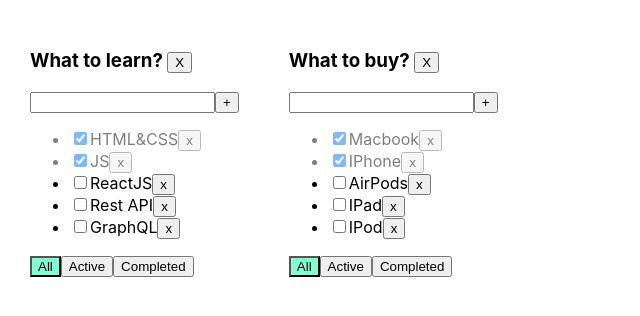
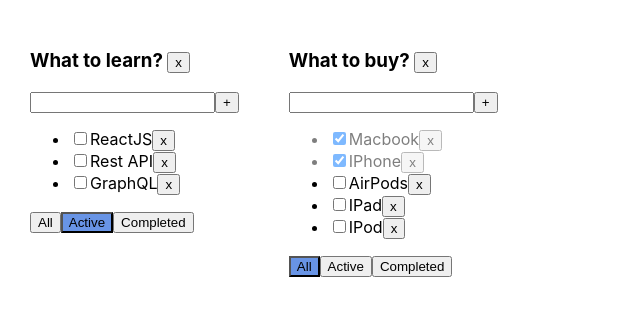
Before and after one commit to aliaksandr-batskalevich/3-react-toDoList, a React (Create React App) app: page / in a window 1280 px wide. Shown: the top 316 px of the page, without its empty margins (0-640 px from the left). Built offline with nearby package versions, Linux system fonts and the light colour scheme.

Commit message:
files of 5th week (after additional lesson)

```diff
--- a/src/App.css
+++ b/src/App.css
@@ -16,7 +16,7 @@
 }
 
 .active-filter {
-  background-color: aquamarine;
+  background-color: rgba(12, 83, 213, 0.62);
 }
 
 .is-done {
--- a/src/App.tsx
+++ b/src/App.tsx
@@ -4,107 +4,87 @@
 import {v1} from 'uuid';
 
 export type FilterValuesType = "all" | "active" | "completed";
-type todoListsType = {
+type todoListType = {
     id: string
     title: string
-    filter: FilterValuesType
-};
-type taskType = {
-    id: string
-    title: string
-    isDone: boolean
-}
-type tasksType = {
-    [id: string]: Array<taskType>
+    filterValue: FilterValuesType
 }
 
 function App() {
 
-    const todoListId1 = v1();
-    const todoListId2 = v1();
+    let todoListID1 = v1();
+    let todoListID2 = v1();
 
-    let [todoLists, setTodoLists] = useState<Array<todoListsType>>([    // GOOD)))
-        {
-            id: todoListId1,
-            title: 'What to learn?',
-            filter: 'all'
-        },
-        {
-            id: todoListId2,
-            title: 'What to buy?',
-            filter: 'all'
-        }
-    ])
+    let [todoLists, setTodoLists] = useState<Array<todoListType>>([
+        {id: todoListID1, title: 'What to learn?', filterValue: "active"},
+        {id: todoListID2, title: 'What to buy?', filterValue: "all"},
+    ]);
 
-    let [tasks, setTasks] = useState<tasksType>({
-            [todoListId1]: [
+    let [tasks, setTasks] = useState({
+        [todoListID1]: [
             {id: v1(), title: "HTML&CSS", isDone: true},
             {id: v1(), title: "JS", isDone: true},
             {id: v1(), title: "ReactJS", isDone: false},
             {id: v1(), title: "Rest API", isDone: false},
-                {id: v1(), title: "GraphQL", isDone: false},
+            {id: v1(), title: "GraphQL", isDone: false}
         ],
-            [todoListId2]: [
+        [todoListID2]: [
             {id: v1(), title: "Macbook", isDone: true},
             {id: v1(), title: "IPhone", isDone: true},
             {id: v1(), title: "AirPods", isDone: false},
             {id: v1(), title: "IPad", isDone: false},
-                {id: v1(), title: "IPod", isDone: false},
+            {id: v1(), title: "IPod", isDone: false}
         ]
     });
 
-    const removeTodoList = (id: string) => {
-        setTodoLists(todoLists.filter(el => el.id !== id));
-        delete tasks[id];
-    };
-
-    function removeTask(id: string, taskId: string) {                               // GOOD))))
-        setTasks({...tasks, [id]: tasks[id].filter(t => t.id != taskId)});
-    };
-
-    function addTask(id: string, title: string) {                                   // GOOD))))
-        setTasks({...tasks, [id]: [{id: v1(), title: title, isDone: false}, ...tasks[id]]});
-    };
-
-    function changeStatus(id: string, taskId: string, isDone: boolean) {            // GOOD))))
-        setTasks({...tasks, [id]: tasks[id].map( el => el.id === taskId ? {...el, isDone: isDone} : el)})
-    };
-
-    function changeFilter(id: string, value: FilterValuesType) {
-        setTodoLists(todoLists.map(el => el.id === id ? {...el, filter: value} : el));
-    };
-
-    let todoListsRender = todoLists.map(el => {
-
-        let tasksForTodolist = tasks[el.id];
-        if (el.filter === "active") {
-            tasksForTodolist = tasks[el.id].filter(t => t.isDone === false);
-        }
-        if (el.filter === "completed") {
-            tasksForTodolist = tasks[el.id].filter(t => t.isDone === true);
+    const removeTodoList = (todoListID: string) => {
+        setTodoLists(todoLists.filter(el => el.id !== todoListID));
+        delete tasks[todoListID];
     }
 
+    function removeTask(todoListID: string, id: string) {
+        setTasks({...tasks, [todoListID]: tasks[todoListID].filter(t => t.id !== id)});
+    }
+
+    function addTask(todoListID: string, title: string) {
+        setTasks({...tasks, [todoListID]: [{id: v1(), title: title, isDone: false}, ...tasks[todoListID]]});
+    }
+
+    function changeStatus(todoListID: string, taskId: string, isDone: boolean) {
+        setTasks({
+            ...tasks,
+            [todoListID]: tasks[todoListID].map(el => el.id === taskId ? {...el, isDone: isDone} : el)
+        });
+    }
+
+    function changeFilter(todoListID: string, value: FilterValuesType) {
+        setTodoLists(todoLists.map(el => el.id === todoListID ? {...el, filterValue: value} : el));
+    }
+
+    let todoListRender = todoLists.map(el => {
+
         return (
-            <Todolist key={el.id}
-                      id={el.id}
+            <Todolist
+                key={el.id}
+                todoListID={el.id}
                 title={el.title}
-                      tasks={tasksForTodolist}
+                tasks={tasks[el.id]}
+                removeTodoList={removeTodoList}
                 removeTask={removeTask}
                 changeFilter={changeFilter}
                 addTask={addTask}
                 changeTaskStatus={changeStatus}
-                      removeTodoList={removeTodoList}
-                      filter={el.filter}
+                filter={el.filterValue}
             />
         )
-    });
+    })
 
 
     return (
         <div className="App">
-            {todoListsRender}
+            {todoListRender}
         </div>
     );
-};
+}
 
 export default App;
--- a/src/Todolist.tsx
+++ b/src/Todolist.tsx
@@ -6,16 +6,15 @@
     title: string
     isDone: boolean
 }
-
 type PropsType = {
-    id: string
+    todoListID: string
     title: string
     tasks: Array<TaskType>
-    removeTask: (id: string, taskId: string) => void
-    changeFilter: (id: string, value: FilterValuesType) => void
-    addTask: (id: string, title: string) => void
-    changeTaskStatus: (id: string, taskId: string, isDone: boolean) => void
-    removeTodoList: (id: string) => void
+    removeTodoList: (todoListID: string) => void
+    removeTask: (todoListID: string, taskId: string) => void
+    changeFilter: (todoListID: string, value: FilterValuesType) => void
+    addTask: (todoListID: string, title: string) => void
+    changeTaskStatus: (todoListID: string, taskId: string, isDone: boolean) => void
     filter: FilterValuesType
 }
 
@@ -26,7 +25,7 @@
 
     const addTask = () => {
         if (title.trim() !== "") {
-            props.addTask(props.id, title.trim());
+            props.addTask(props.todoListID, title.trim());
             setTitle("");
         } else {
             setError("Title is required");
@@ -44,17 +43,34 @@
         }
     }
 
-    const onAllClickHandler = () => props.changeFilter(props.id,"all");
-    const onActiveClickHandler = () => props.changeFilter(props.id,"active");
-    const onCompletedClickHandler = () => props.changeFilter(props.id,"completed");
+    const removeTodoListHandler = (event: MouseEvent<HTMLButtonElement>) => {
+        props.removeTodoList(props.todoListID);
+    }
 
-    const removeTodoListHandler = (event: MouseEvent<HTMLButtonElement>) => {
-        props.removeTodoList(props.id)
-    }
+    const onAllClickHandler = () => props.changeFilter(props.todoListID, "all");
+    const onActiveClickHandler = () => props.changeFilter(props.todoListID, "active");
+    const onCompletedClickHandler = () => props.changeFilter(props.todoListID, "completed");
+
+    let tasksAfterFilter = props.filter === "active" ? props.tasks.filter(t => !t.isDone) : props.filter === "completed" ? props.tasks.filter(t => t.isDone) : props.tasks
+
+    let tasksToRender = tasksAfterFilter.map(t => {
+            const onClickHandler = () => props.removeTask(props.todoListID, t.id)
+            const onChangeHandler = (e: ChangeEvent<HTMLInputElement>) => {
+                props.changeTaskStatus(props.todoListID, t.id, e.currentTarget.checked);
+            }
+
+            return <li key={t.id} className={t.isDone ? "is-done" : ""}>
+                <input type="checkbox"
+                       onChange={onChangeHandler}
+                       checked={t.isDone}/>
+                <span>{t.title}</span>
+                <button onClick={onClickHandler}>x</button>
+            </li>
+    })
 
 
     return <div>
-        <h3>{props.title} <button onClick={removeTodoListHandler}>X</button></h3>
+        <h3>{props.title} <button onClick={removeTodoListHandler}>x</button></h3>
         <div>
             <input value={title}
                    onChange={onChangeHandler}
@@ -65,30 +81,18 @@
             {error && <div className="error-message">{error}</div>}
         </div>
         <ul>
-            {
-                props.tasks.map(t => {
-                    const onClickHandler = () => props.removeTask(props.id, t.id)
-                    const onChangeHandler = (e: ChangeEvent<HTMLInputElement>) => {
-                        props.changeTaskStatus(props.id, t.id, e.currentTarget.checked);
-                    }
-
-                    return <li key={t.id} className={t.isDone ? "is-done" : ""}>
-                        <input type="checkbox"
-                               onChange={onChangeHandler}
-                               checked={t.isDone}/>
-                        <span>{t.title}</span>
-                        <button onClick={onClickHandler}>x</button>
-                    </li>
-                })
-            }
+            {tasksToRender}
         </ul>
         <div>
             <button className={props.filter === 'all' ? "active-filter" : ""}
-                    onClick={onAllClickHandler}>All</button>
+                    onClick={onAllClickHandler}>All
+            </button>
             <button className={props.filter === 'active' ? "active-filter" : ""}
-                onClick={onActiveClickHandler}>Active</button>
+                    onClick={onActiveClickHandler}>Active
+            </button>
             <button className={props.filter === 'completed' ? "active-filter" : ""}
-                onClick={onCompletedClickHandler}>Completed</button>
+                    onClick={onCompletedClickHandler}>Completed
+            </button>
         </div>
     </div>
 }
```
Lines whose indentation alone changed are shown as unchanged.
